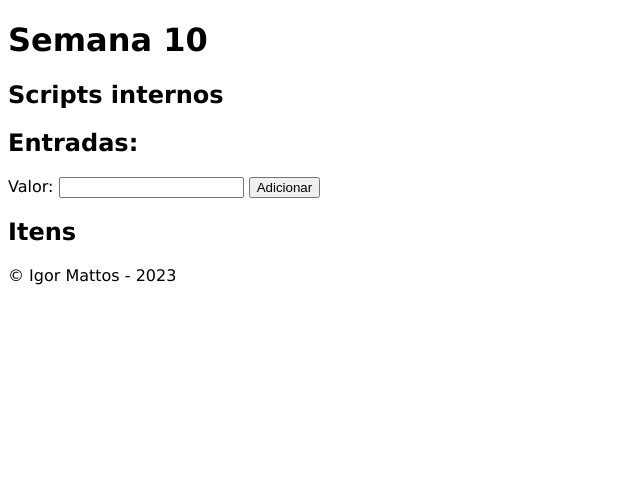
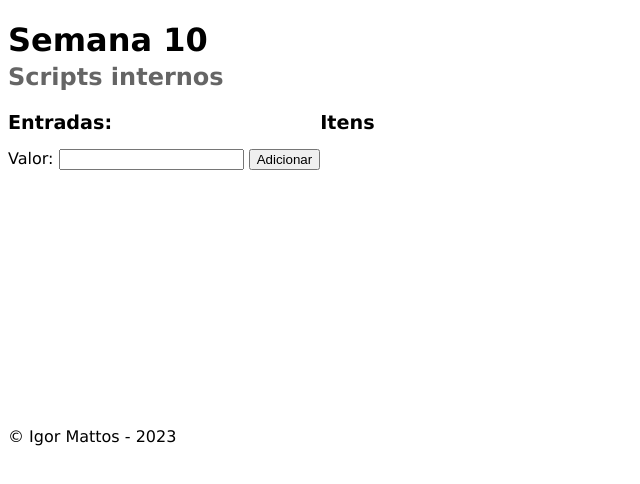
Before and after one commit to ufjf-dcc121/ufjf-dcc121-2023-1-atv10-Igor-Japa, a plain HTML site: page index.html in a window 1280 px wide. Shown: the whole page, without its empty margins (0-640 px from the left). Drawn offline with Linux system fonts and the light colour scheme.

Commit message:
Altera cabeçalho da página

```diff
--- a/estilo.css
+++ b/estilo.css
@@ -1,3 +1,24 @@
 html{
     font-family: 'Lucida Sans', 'Lucida Sans Regular', 'Lucida Grande', 'Lucida Sans Unicode', Geneva, Verdana, sans-serif;
 }
+main{
+    display: flex;
+}
+formulario, #itens{
+    width: 200px;
+}
+#itens{
+    min-height: 300px;
+}
+section > h1{
+    margin-top: 0;
+    font-size:  1.2rem;
+}
+header h1{
+    margin-bottom: 0;
+}
+
+header h2{
+    margin-top: 0.2rem;
+    opacity: 0.6;
+}
```
